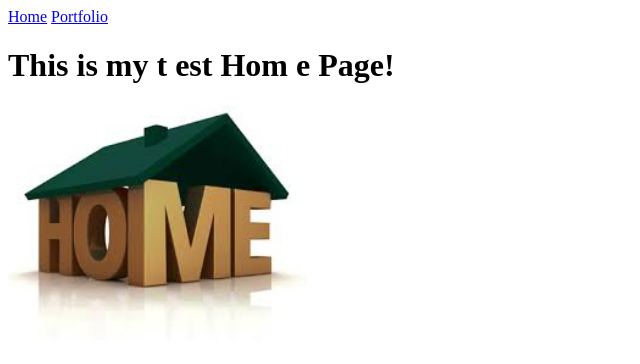
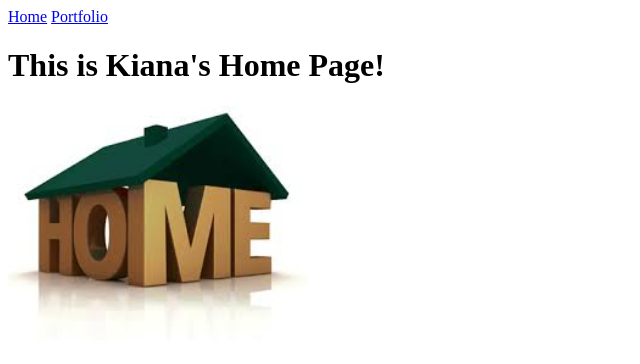
Before and after one commit to kperry1943/kperry1943.github.io, a plain HTML site: page my_website/index.html in a window 1280 px wide. Shown: the whole page, without its empty margins (0-640 px from the left). Drawn offline with Linux system fonts and the light colour scheme.

Commit message:
Changed the heading

```diff
--- a/my_website/index.html
+++ b/my_website/index.html
@@ -7,7 +7,7 @@
   <body>
     <a href="index.html">Home</a>
     <a href="portfolio.html">Portfolio</a>
-    <h1>This is my t    est Hom   e Page!</h1>
+    <h1>This is Kiana's Home Page!</h1>
     <img src="images/home.jpg" height="250">
   </body>
 </html>
```
